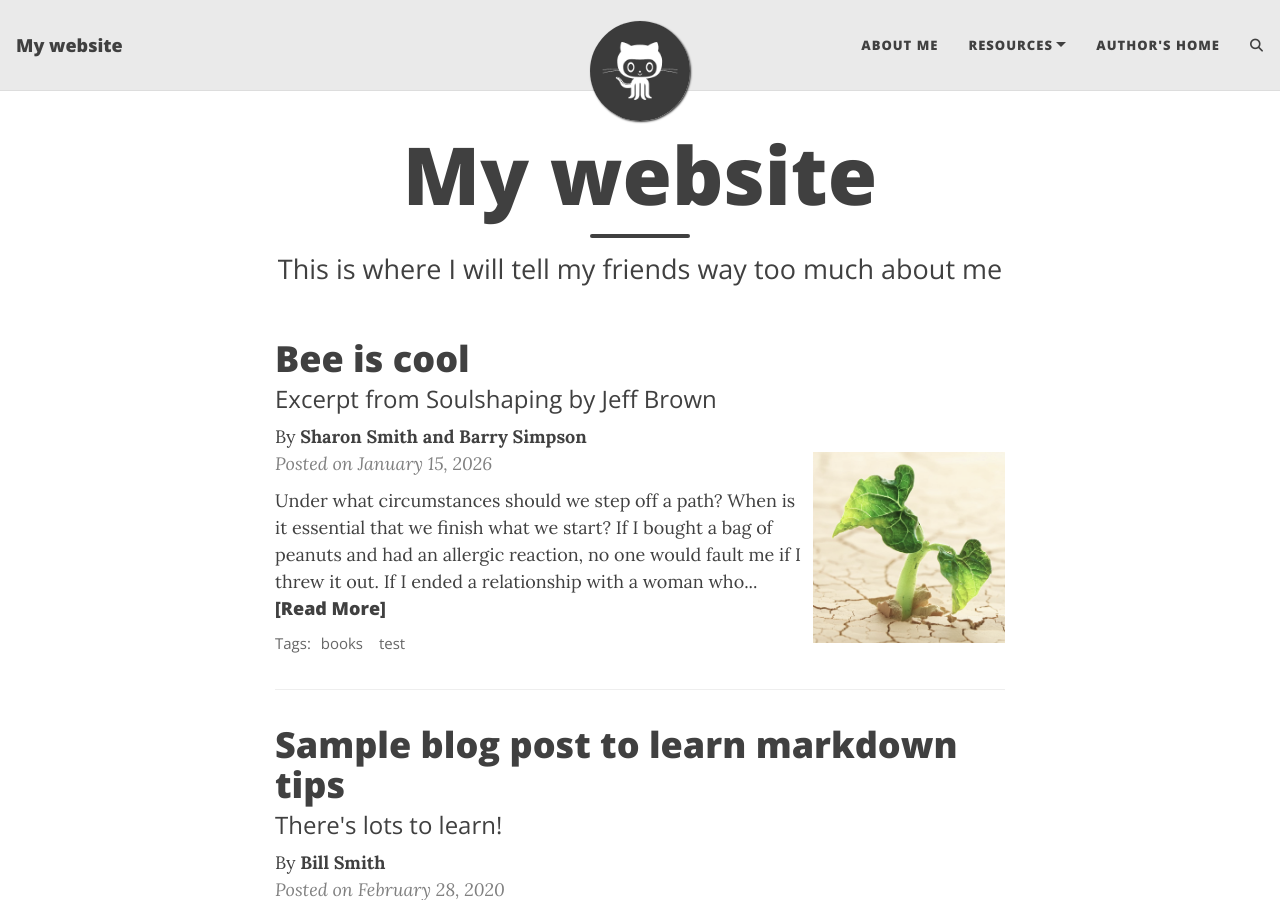
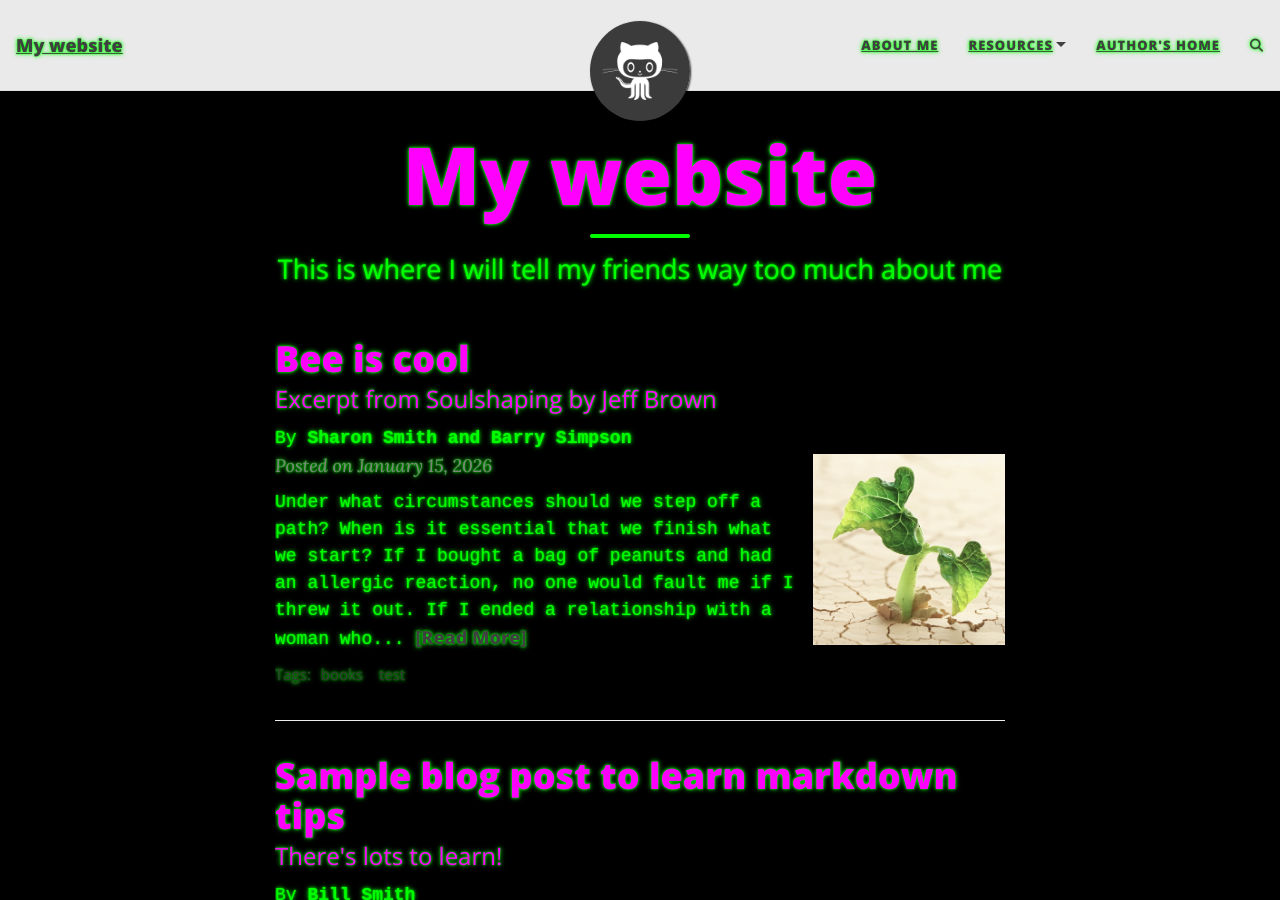
Before and after one commit to chef-b/chef-b.github.io, a Jekyll site: the page built from index.html, in a window 1280 px wide and 900 px high. Built offline with Jekyll 4.4.1, drawn with Linux system fonts in a browser that asks for light colours; the list of posts is cut into pages by our own code; comment, search, counter and statistics services are not loaded.

Commit message:
Add retro style

```diff
--- a/_config.yml
+++ b/_config.yml
@@ -159,8 +159,8 @@ footer-hover-col: "#0085A1"
 #mobile-theme-col: "#0085A1"
 
 # For any extra visual customization, you can include additional CSS files in every page on your site. List any custom CSS files here
-#site-css:
-#  - "/assets/css/custom-styles.css"
+site-css:
+  - "/assets/css/retro.css"
 
 # If you have common JavaScript files that should be included in every page, list them here
 #site-js:
```
